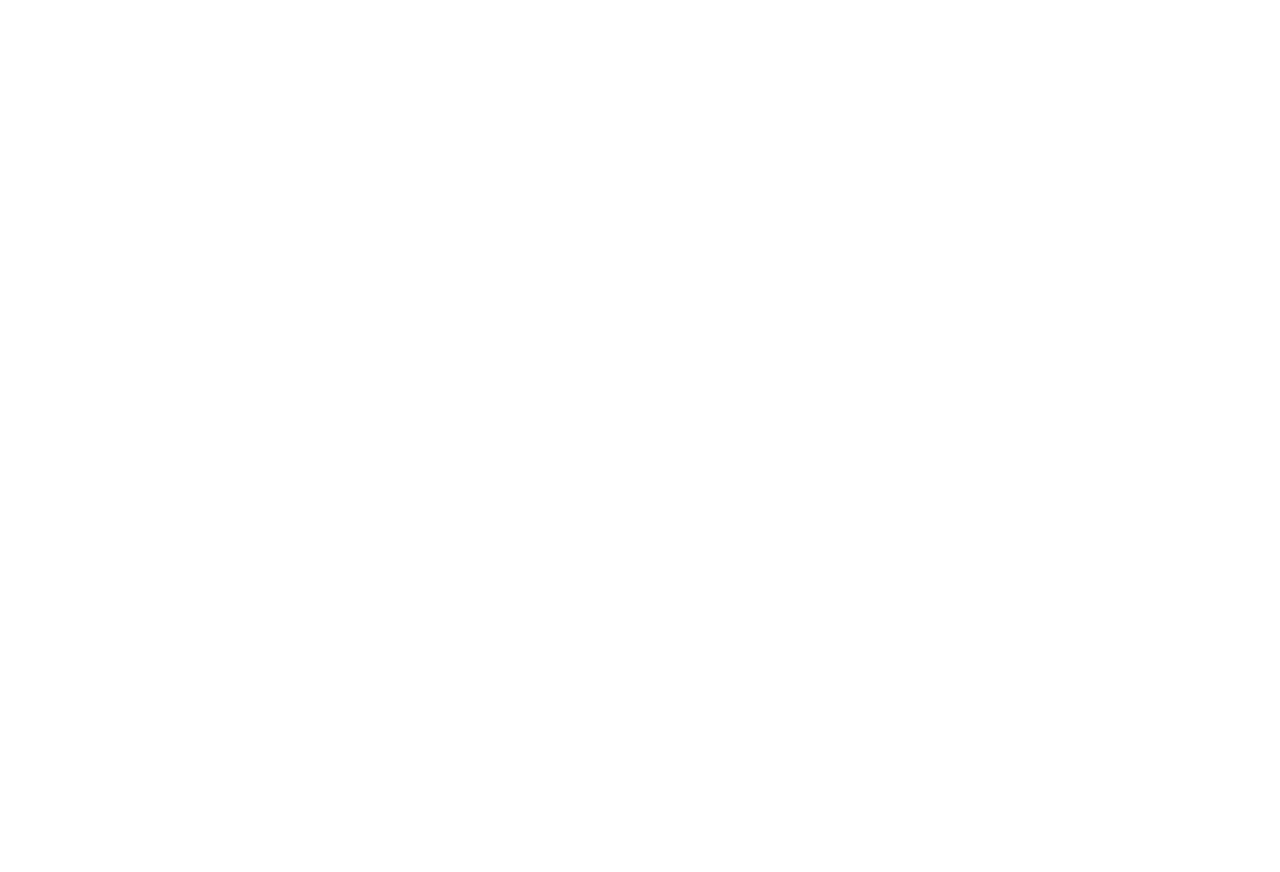
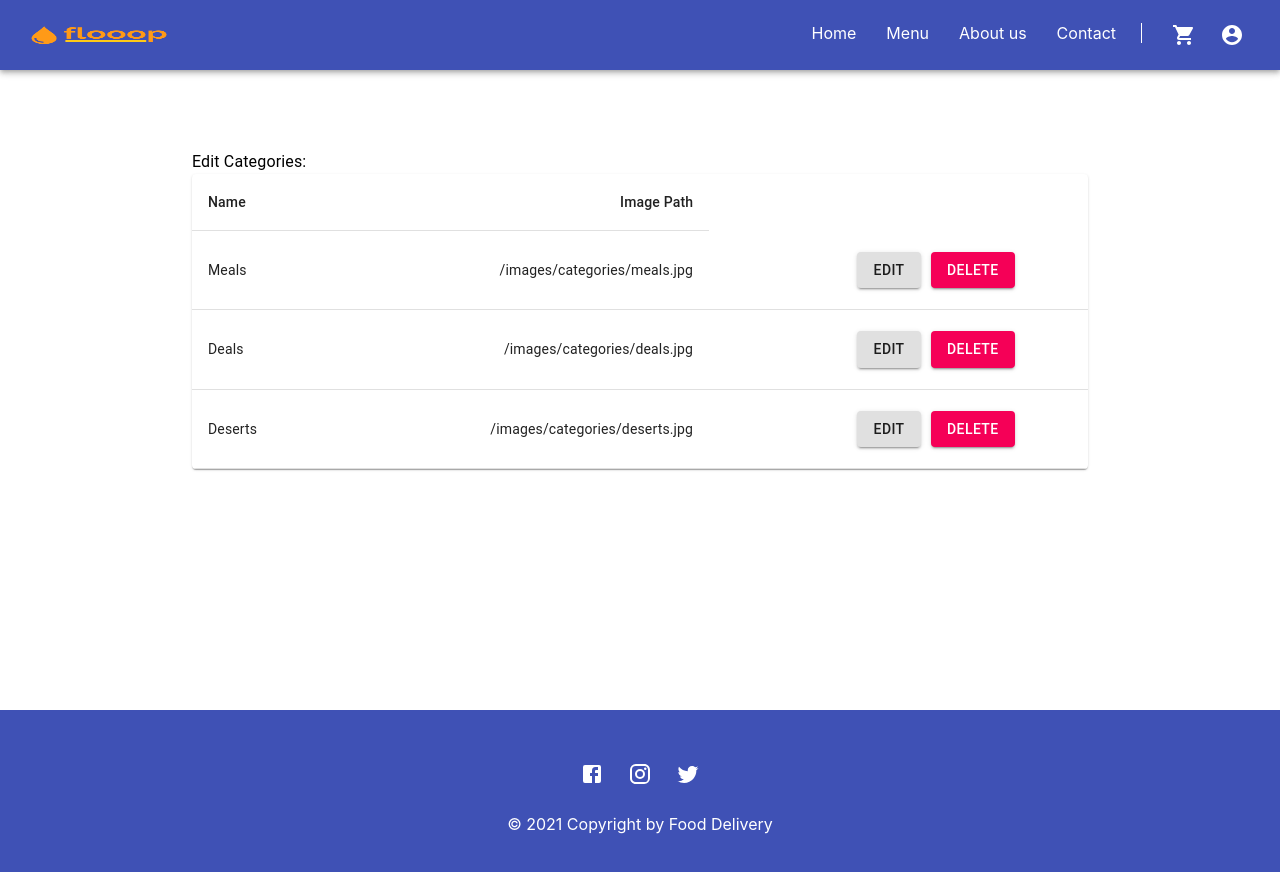
Before and after one commit to OpenSamples/FoodDeliveryFrontend, a React (Create React App) app in the folder frontend/: page /admin-edit-categories in a window 1280 px wide. Shown: the top 872 px of the page. Before the commit the page ends 800 px from the top, so only its background shows below. Built offline with nearby package versions, Linux system fonts and the light colour scheme.

Commit message:
Created AdminEditCategories container

```diff
--- a/frontend/src/App.js
+++ b/frontend/src/App.js
@@ -1,18 +1,18 @@
 import React from "react";
-import { Route } from 'react-router-dom'
-import Home from './containers/Home'
-import Login from './containers/Login'
-import Register from './containers/Register'
-import EditProfile from './containers/EditProfile'
-import Menu from './containers/Menu'
-import About from './containers/About'
-import Contact from './containers/Contact'
-import SingleProduct from './containers/SingleProduct'
+import { Route } from "react-router-dom";
+import Home from "./containers/Home";
+import Login from "./containers/Login";
+import Register from "./containers/Register";
+import EditProfile from "./containers/EditProfile";
+import Menu from "./containers/Menu";
+import About from "./containers/About";
+import Contact from "./containers/Contact";
+import SingleProduct from "./containers/SingleProduct";
 import AdminEditUsers from "./containers/AdminEditUsers";
 import AdminEditProducts from "./containers/AdminEditProducts";
+import AdminEditCategories from "./containers/AdminEditCategories";
 
 function App() {
-
   return (
     <>
       <Route path="/" exact component={Home} />
@@ -25,6 +25,7 @@
       <Route path="/product/:id" component={SingleProduct} />
       <Route path="/admin-edit-users" component={AdminEditUsers} />
       <Route path="/admin-edit-products" component={AdminEditProducts} />
+      <Route path="/admin-edit-categories" component={AdminEditCategories} />
     </>
   );
 }
--- a/frontend/src/containers/AdminEditUsers.js
+++ b/frontend/src/containers/AdminEditCategories.js
@@ -26,17 +26,17 @@
     margin: "5px",
   },
 }));
-function createData(firstName, lastName, email, emailIsVerified) {
-  return { firstName, lastName, email, emailIsVerified };
+function createData(name, imagePath) {
+  return { name, imagePath };
 }
 
 const rows = [
-  createData("Dino", "K.", "dk@mail.com", "true"),
-  createData("Nikola", "J.", "nj@mail.com", "true"),
-  createData("Ivana", "B.", "ib@mail.com", "true"),
+  createData("Meals", "/images/categories/meals.jpg"),
+  createData("Deals", "/images/categories/deals.jpg"),
+  createData("Deserts", "/images/categories/deserts.jpg"),
 ];
 
-const AdminEditUsers = () => {
+export default function AdminEditCategories() {
   const classes = useStyles();
 
   const [state, setState] = useState({
@@ -47,27 +47,23 @@
     <>
       <Header />
       <div className={classes.body}>
-        <Typography className={classes.textColor}>Edit users:</Typography>
+        <Typography className={classes.textColor}>Edit Categories:</Typography>
 
         <TableContainer component={Paper}>
           <Table className={classes.table} aria-label="simple table">
             <TableHead>
               <TableRow>
-                <TableCell>First Name</TableCell>
-                <TableCell align="right">Last Name</TableCell>
-                <TableCell align="right">Email</TableCell>
-                <TableCell align="right">Email is Verified</TableCell>
+                <TableCell>Name</TableCell>
+                <TableCell align="right">Image Path</TableCell>
               </TableRow>
             </TableHead>
             <TableBody>
               {rows.map((row) => (
                 <TableRow key={row.name}>
                   <TableCell component="th" scope="row">
-                    {row.firstName}
+                    {row.name}
                   </TableCell>
-                  <TableCell align="right">{row.lastName}</TableCell>
-                  <TableCell align="right">{row.email}</TableCell>
-                  <TableCell align="right">{row.emailIsVerified}</TableCell>
+                  <TableCell align="right">{row.imagePath}</TableCell>
                   <TableCell align="right">
                     <Button
                       type="submit"
@@ -96,6 +92,4 @@
       <Footer />
     </>
   );
-};
-
-export default AdminEditUsers;
+}
--- a/frontend/src/containers/AdminEditProducts.js
+++ b/frontend/src/containers/AdminEditProducts.js
@@ -46,7 +46,7 @@
     <>
       <Header />
       <div className={classes.body}>
-        <Typography className={classes.textColor}>Edit products:</Typography>
+        <Typography className={classes.textColor}>Edit Products:</Typography>
 
         <TableContainer component={Paper}>
           <Table className={classes.table} aria-label="simple table">
```
